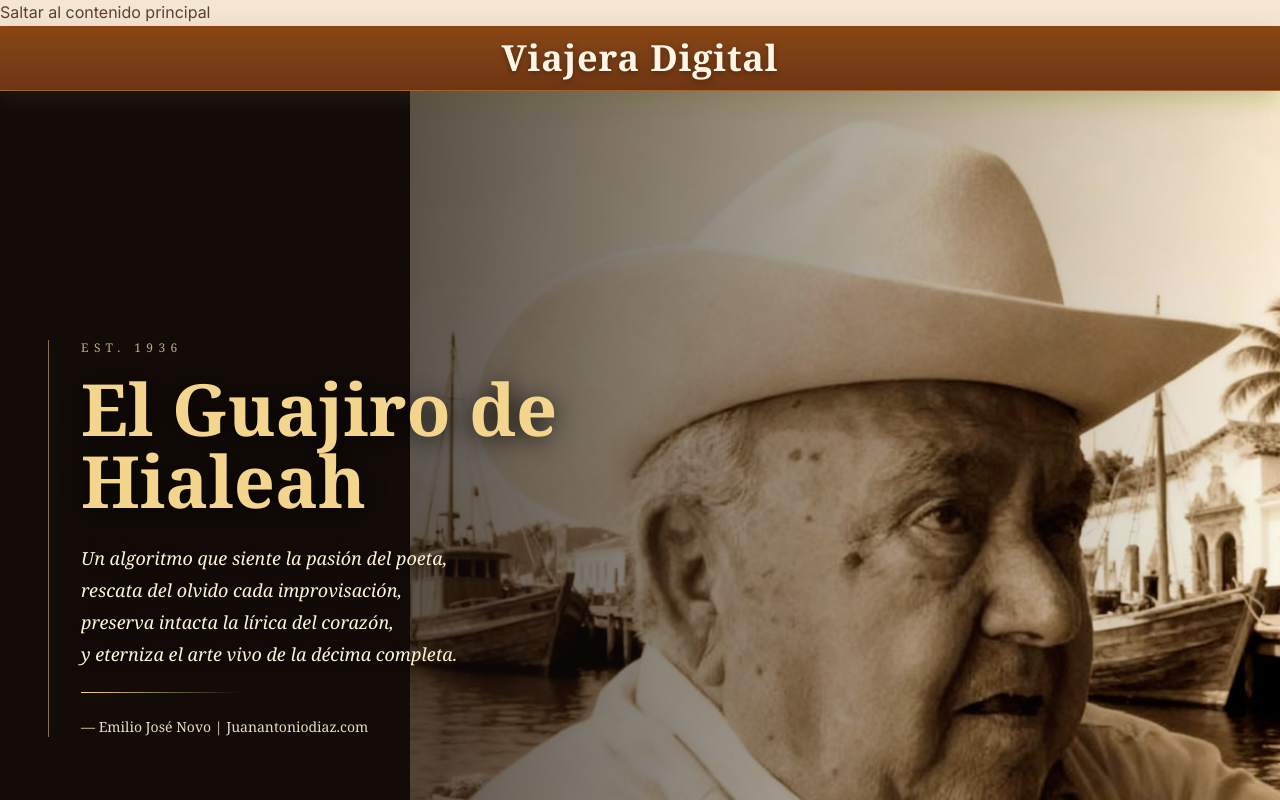
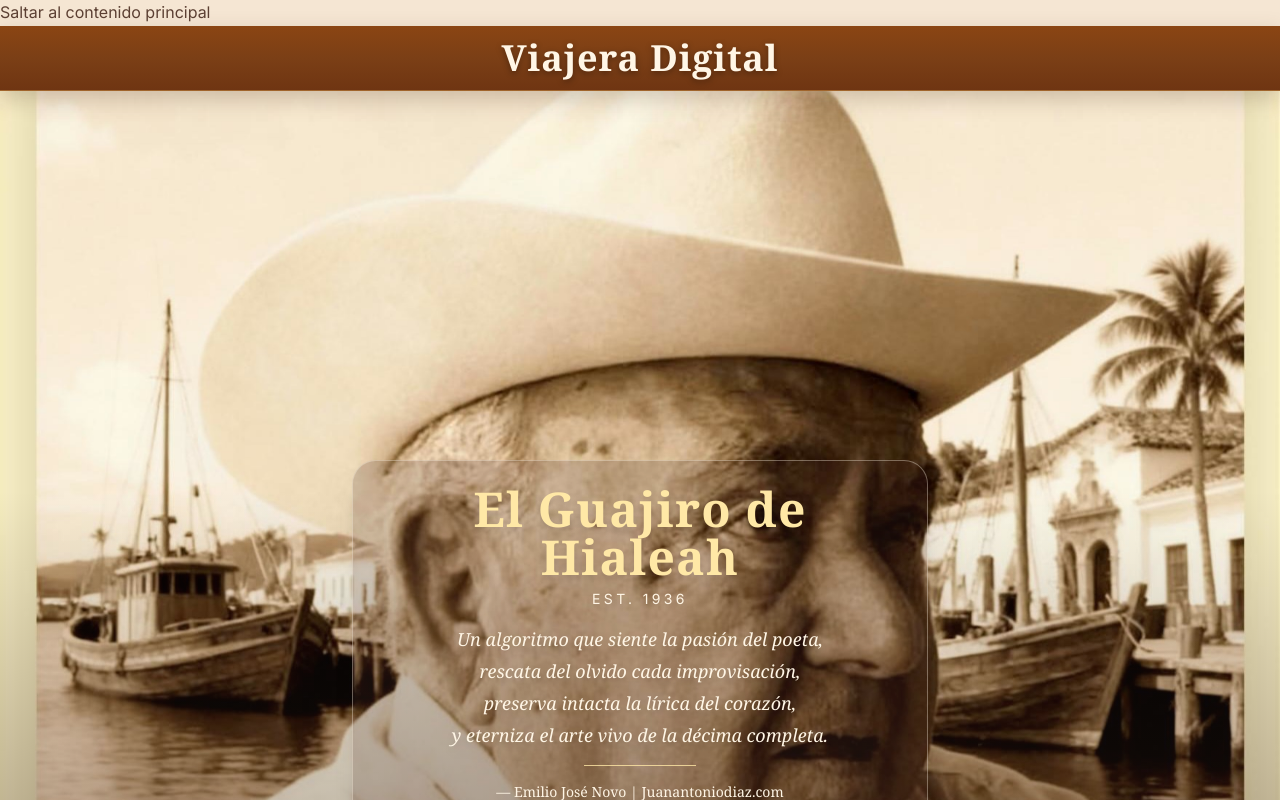
Before and after one commit to ejnburrows-rgb/VD-, a Next.js app: page / in a window 1280 px wide. Shown: the top 800 px of the page. Built offline with nearby package versions, Linux system fonts and the light colour scheme.

Commit message:
style alt accessible premium hero

```diff
--- a/components/hero-section.tsx
+++ b/components/hero-section.tsx
@@ -4,8 +4,8 @@ import Image from 'next/image'
 
 export function HeroSection() {
   return (
-    <section className="relative min-h-screen w-full overflow-hidden bg-[#120B08]">
-      <div className="absolute inset-y-0 right-0 h-full w-full md:w-[68%]">
+    <section className="relative min-h-screen w-full overflow-hidden">
+      <div className="absolute inset-0 h-full w-full">
         <Image
           src="/calixto-gonzalez-hero.jpg"
           alt="Calixto González - El Guajiro de Hialeah"
@@ -16,23 +16,22 @@ export function HeroSection() {
         />
       </div>
 
-      <div className="absolute inset-0 bg-gradient-to-r from-[#120B08] via-[#120B08]/78 to-transparent" />
-      <div className="absolute inset-0 bg-gradient-to-t from-[#120B08]/78 via-transparent to-transparent" />
+      <div className="absolute inset-0 bg-gradient-to-t from-[#3A241A]/35 via-transparent to-transparent" />
 
-      <div className="relative z-10 flex min-h-screen items-end px-5 pb-16 pt-24 md:items-center md:px-12 md:pb-0">
-        <div className="max-w-2xl border-l border-[#F4D58D]/50 pl-5 md:pl-8">
-          <p className="mb-4 font-serif text-xs uppercase tracking-[0.45em] text-[#F4D58D]/80">EST. 1936</p>
-          <h1 className="font-serif text-5xl font-bold leading-tight text-[#F4D58D] drop-shadow-[0_3px_12px_rgba(0,0,0,0.85)] md:text-7xl">
+      <div className="absolute bottom-14 left-1/2 z-10 w-[90%] max-w-xl -translate-x-1/2 md:bottom-16">
+        <div className="rounded-3xl border border-[#FFF6E6]/35 bg-[#4A2F24]/20 p-5 text-center shadow-xl md:p-6">
+          <h1 className="mb-2 font-serif text-4xl font-bold tracking-wide text-[#FFE8A6] drop-shadow-lg md:text-5xl">
             El Guajiro de Hialeah
           </h1>
-          <div className="mt-7 max-w-xl space-y-1 font-serif text-base italic leading-relaxed text-[#FFF3D6] drop-shadow-[0_2px_8px_rgba(0,0,0,0.9)] md:text-lg">
+          <p className="mb-4 text-sm tracking-[0.24em] text-[#FFF6E6] drop-shadow-lg">EST. 1936</p>
+          <div className="space-y-1 font-serif text-base italic leading-relaxed text-[#FFF6E6] drop-shadow-lg md:text-lg">
             <p>Un algoritmo que siente la pasión del poeta,</p>
             <p>rescata del olvido cada improvisación,</p>
             <p>preserva intacta la lírica del corazón,</p>
             <p>y eterniza el arte vivo de la décima completa.</p>
           </div>
-          <div className="my-6 h-px w-40 bg-gradient-to-r from-[#F4D58D] to-transparent" />
-          <p className="font-serif text-sm text-[#FFF3D6]/90">
+          <div className="mx-auto my-4 h-px w-28 bg-[#FFE8A6]/80" />
+          <p className="font-serif text-sm text-[#FFF6E6] drop-shadow-lg">
             — Emilio José Novo | Juanantoniodiaz.com
           </p>
         </div>
```
